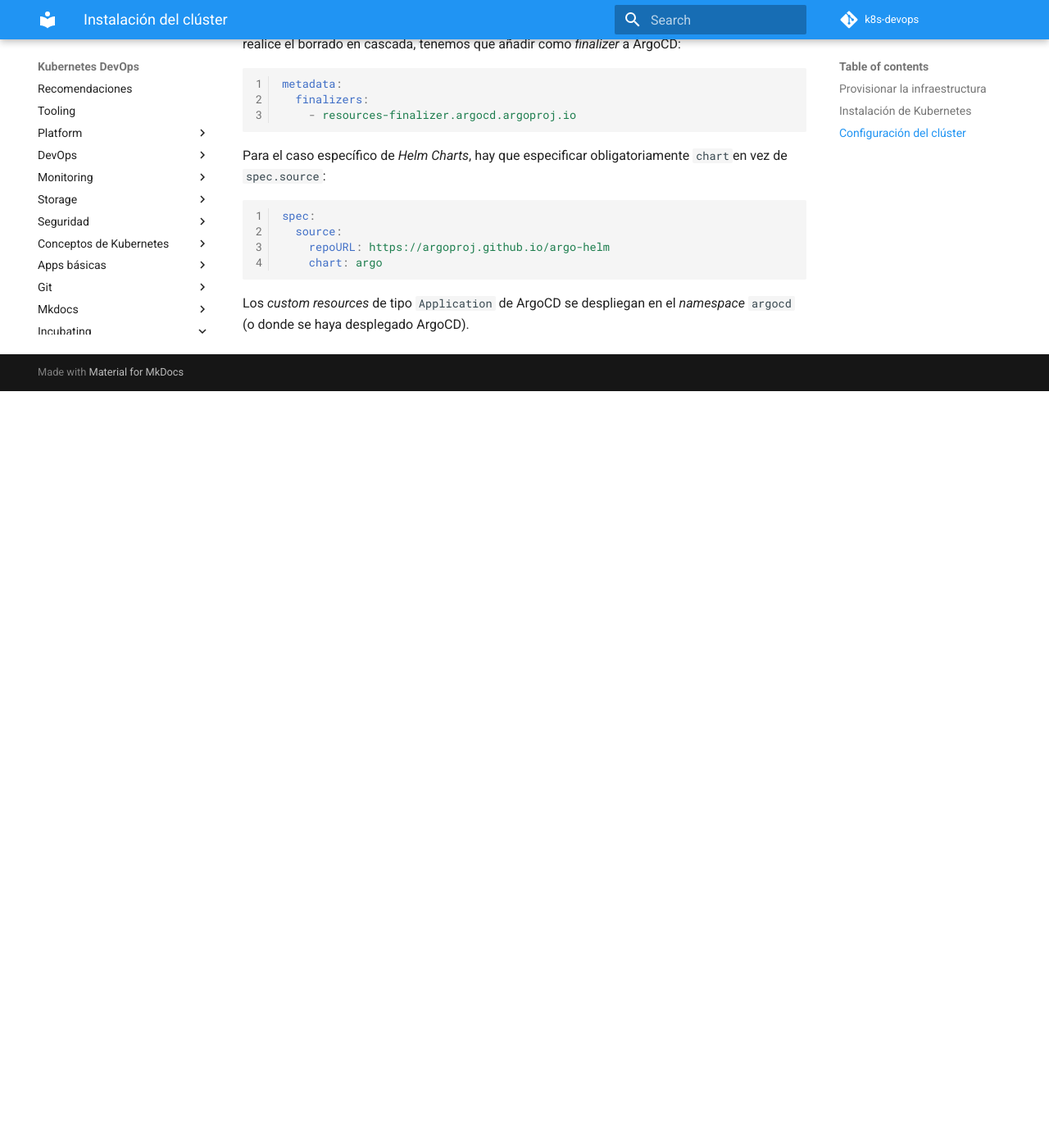
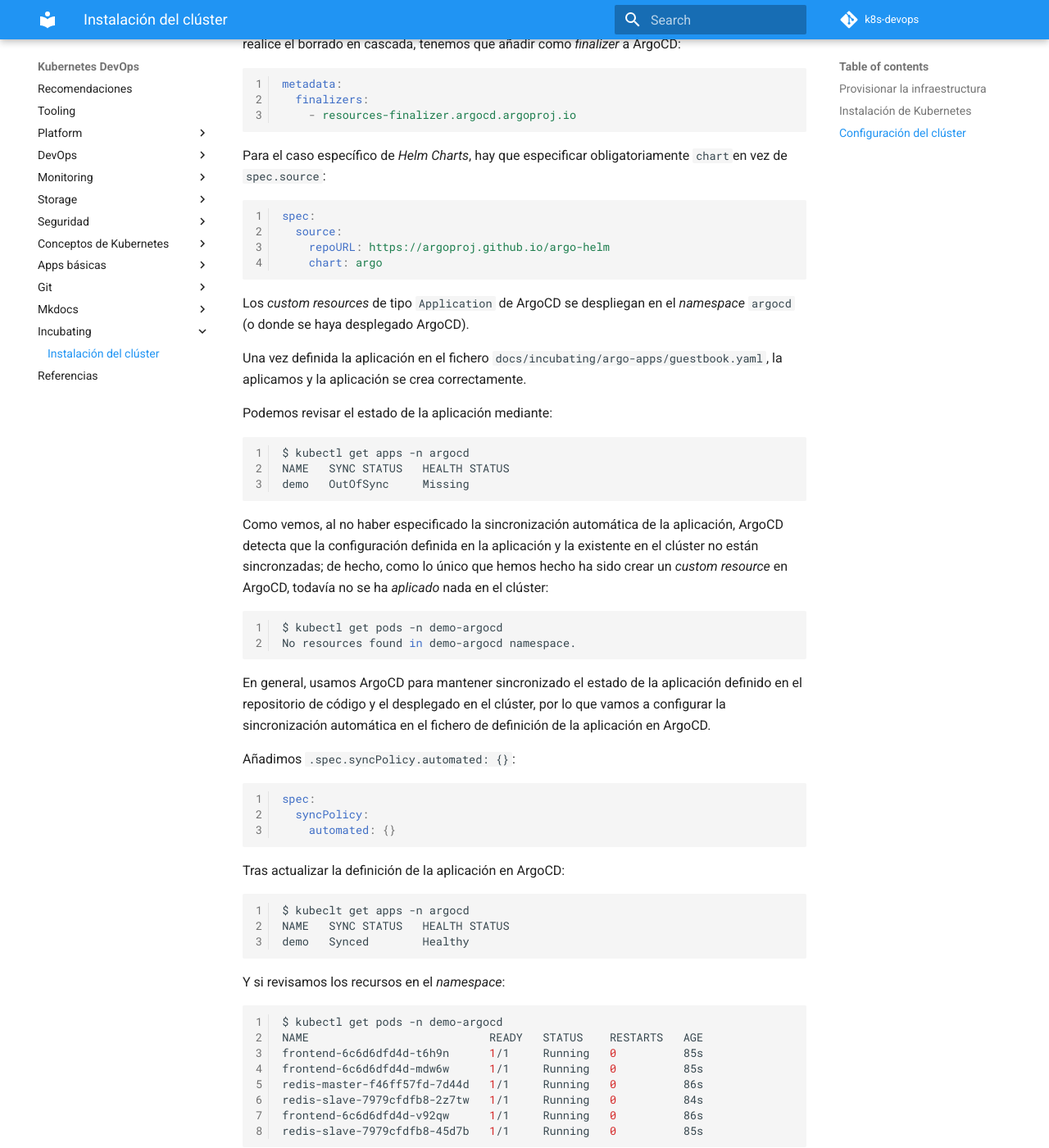
Before and after one commit to onthedock/k8s-devops, an MkDocs documentation site: the page built from docs/incubating/cluster-install.md, in a window 1280 px wide and 1400 px high, scrolled down 7377 px. Shown: the whole window at 82% size. Built offline with MkDocs 1.6.1 and Material for MkDocs 9.7.7, drawn with Linux system fonts in a browser that asks for light colours; comment, search, counter and statistics services are not loaded; before the commit the page ends 7854 px from its top, so only the background shows below that; some of the changed text lies outside the part shown.

Commit message:
Definición y refinamiento de la aplicación demo en ArgoCD

````diff
--- a/docs/incubating/cluster-install.md
+++ b/docs/incubating/cluster-install.md
@@ -270,3 +270,87 @@ spec:
 ```
 
 Los *custom resources* de tipo `Application` de ArgoCD se despliegan en el *namespace* `argocd` (o donde se haya desplegado ArgoCD).
+
+Una vez definida la aplicación en el fichero `docs/incubating/argo-apps/guestbook.yaml`, la aplicamos y la aplicación se crea correctamente.
+
+Podemos revisar el estado de la aplicación mediante:
+
+```bash
+$ kubectl get apps -n argocd
+NAME   SYNC STATUS   HEALTH STATUS
+demo   OutOfSync     Missing
+```
+
+Como vemos, al no haber especificado la sincronización automática de la aplicación, ArgoCD detecta que la configuración definida en la aplicación y la existente en el clúster no están sincronzadas; de hecho, como lo único que hemos hecho ha sido crear un *custom resource* en ArgoCD, todavía no se ha *aplicado* nada en el clúster:
+
+```bash
+$ kubectl get pods -n demo-argocd
+No resources found in demo-argocd namespace.
+```
+
+En general, usamos ArgoCD para mantener sincronizado el estado de la aplicación definido en el repositorio de código y el desplegado en el clúster, por lo que vamos a configurar la sincronización automática en el fichero de definición de la aplicación en ArgoCD.
+
+Añadimos `.spec.syncPolicy.automated: {}`:
+
+```yaml
+spec:
+  syncPolicy:
+    automated: {}
+```
+
+Tras actualizar la definición de la aplicación en ArgoCD:
+
+```bash
+$ kubeclt get apps -n argocd
+NAME   SYNC STATUS   HEALTH STATUS
+demo   Synced        Healthy
+```
+
+Y si revisamos los recursos en el  *namespace*:
+
+```bash
+$ kubectl get pods -n demo-argocd
+NAME                           READY   STATUS    RESTARTS   AGE
+frontend-6c6d6dfd4d-t6h9n      1/1     Running   0          85s
+frontend-6c6d6dfd4d-mdw6w      1/1     Running   0          85s
+redis-master-f46ff57fd-7d44d   1/1     Running   0          86s
+redis-slave-7979cfdfb8-2z7tw   1/1     Running   0          84s
+frontend-6c6d6dfd4d-v92qw      1/1     Running   0          86s
+redis-slave-7979cfdfb8-45d7b   1/1     Running   0          85s
+```
+
+Por defecto, los cambios que se realicen en el clúster, aunque provocan que la aplicación quede *OutOfSync*, [no disparan una sincronización automática por parte de ArgoCD](https://argo-cd.readthedocs.io/en/stable/user-guide/auto_sync/#automatic-self-healing)]. Para que lo haga, añadimos la opción de *selfHeal: true*:
+
+```yaml hl_lines="4"
+spec:
+  syncPolicy:
+    automated:
+      selfHeal: true
+```
+
+Otra configuración interesante que está desactivada por defecto (por seguridad) es la de eliminar aquellos recursos que no se encuentran en los *manifests* del repositorio de Git. Si queremos habilitar que la desaparición de los elementos de Git provoque la eliminación de los recursos correspondientes en el clúster, debemos habilitar el *pruning*:
+
+```yaml hl_lines="5"
+spec:
+  syncPolicy:
+    automated:
+      selfHeal: true
+      prune: true
+```
+
+Para finalizar las opciones de configuración más habituales de las aplicaciones de ArgoCD, definimos un *finalizer*:
+
+```yaml
+metadata:
+  finalizers:
+    - resources-finalizer.argocd.argoproj.io
+```
+
+En este caso, al eliminar la aplicación de ArgoCD, también se eliminan los recursos que la componen del clúster.
+
+```bash
+$ kubectl delete app demo -n argocd
+application.argoproj.io "demo" deleted
+$ kubectl get all -n demo-argocd
+No resources found in demo-argocd namespace.
+```
````
Also changed, not shown: docs/incubating/argo-apps/guestbook.yaml (added, +20 -0 lines).
